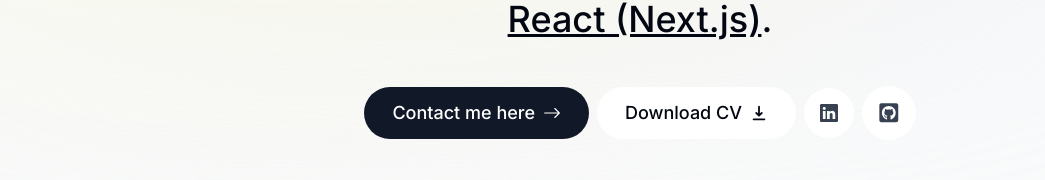
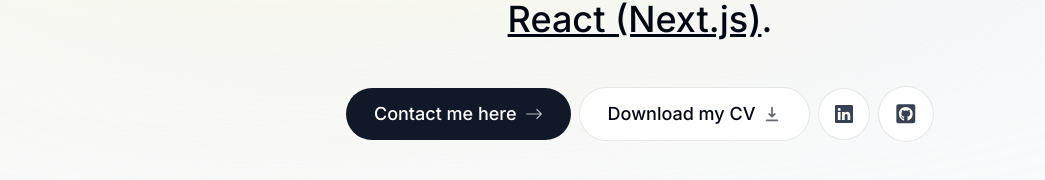
Before and after one commit to createdbyken/next-new-portfolio, a Next.js app: page / in a window 1280 px wide. Shown: the part 580-760 px from the top of the page, without its empty margins (0-1045 px from the left). Built offline with nearby package versions, Linux system fonts and the light colour scheme.

Commit message:
Finished intro

```diff
--- a/components/intro.tsx
+++ b/components/intro.tsx
@@ -44,31 +44,43 @@ export default function Intro() {
           delay: 0.1,
         }}
       >
-        <Link href='/contact' className='bg-gray-900
+        <Link href='#contact' className='group bg-gray-900
         text-white px-7 py-3 flex
         items-center gap-2
         rounded-full outline-none focus:scale-110
         hover:scale-110 hover:bg-gray-950 active:scale-105
         transition'>
-          Contact me here <BsArrowRight />
+          Contact me here <BsArrowRight className='opacity-70 group-hover:translate-x-1 transition' />
         </Link>
 
-        <a className='bg-white
+        <a className='group bg-white
         px-7 py-3 flex
         items-center gap-2
-        rounded-full'>
-          Download CV <HiDownload />
+        rounded-full outline-none focus:scale-110
+        hover:scale-110 active:scale-105
+        transition cursor-pointer border border-black/10' href='/CV-Ken-Sanchez.pdf' download>
+          Download my CV <HiDownload className='opacity-60 group-hover:transition-y-1 transition' />
         </a>
+
         <a className='bg-white
         p-4 text-gray-700 flex
         items-center gap-2
-        rounded-full'>
+        rounded-full focus:scale-110
+        hover:scale-[1.15] hover:text-gray-950 active:scale-[1.15]
+        transition cursor-pointer border border-black/10'
+        href='https://www.linkedin.com/in/kenrric-garcia/' target='_blank'
+        >
           <BsLinkedin />
         </a>
+
         <a className='bg-white
         p-4 text-gray-700 flex
         items-center gap-2 text-[1.35rem]
-        rounded-full'>
+        rounded-full focus:scale-110
+        hover:scale-[1.15] hover:text-gray-950 active:scale-[1.15]
+        transition cursor-pointer border border-black/10'
+        href='https://github.com/createdbyken' target='_blank'
+        >
           <FaGithubSquare />
         </a>
       </motion.div>
```
